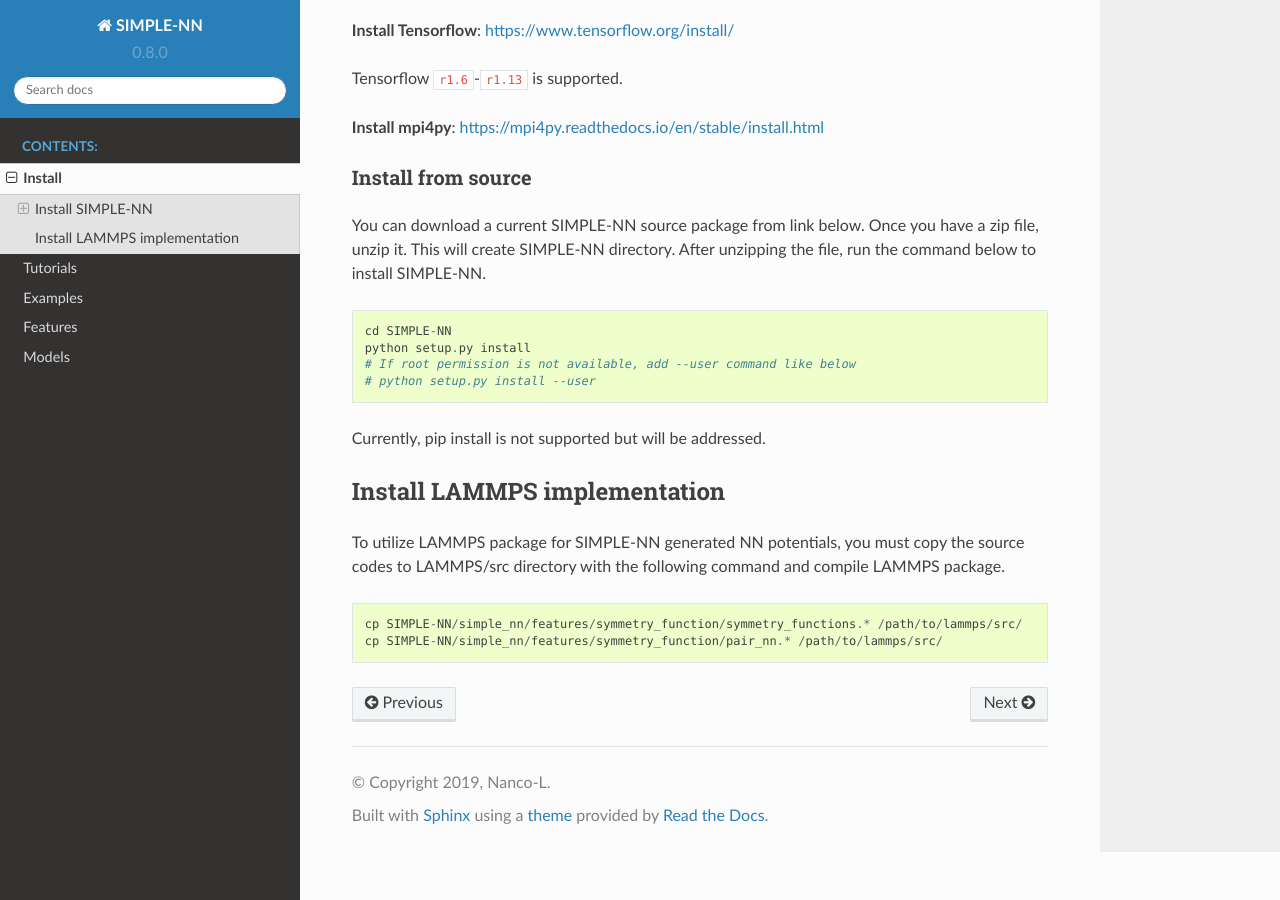
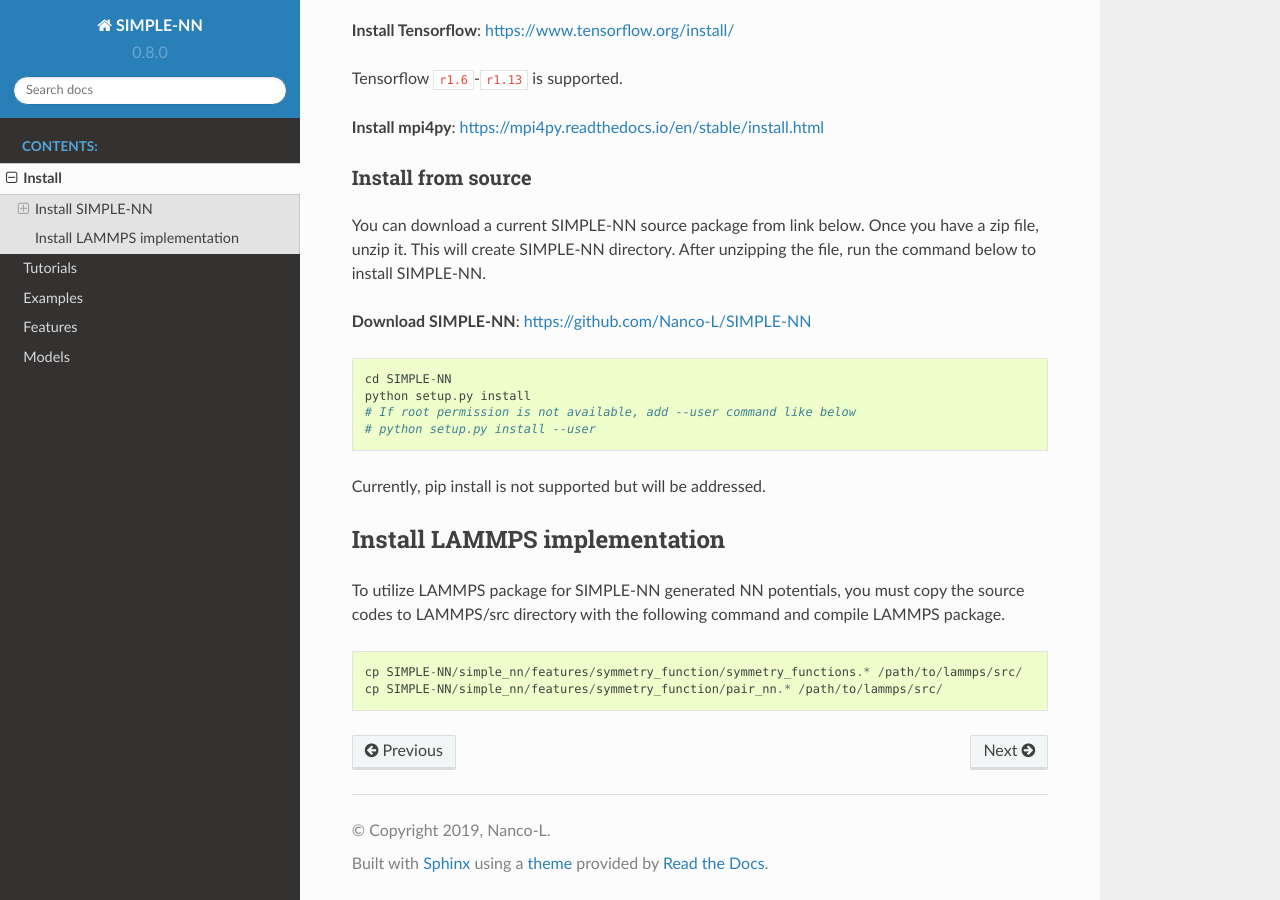
Before and after one commit to MDIL-SNU/SIMPLE-NN, a Sphinx documentation site: the page built from docs/install.rst, in a window 1280 px wide and 900 px high, scrolled down 612 px. Built offline with Sphinx 7.4.7 and the Read the Docs theme 2.0.0, drawn with Linux system fonts in a browser that asks for light colours; formulas are drawn with MathJax 3; pages that are not in the unit, such as notebooks, are missing from menus; cross-references to code outside the pages are shown as plain code.

Commit message:
add link to github

```diff
--- a/docs/install.rst
+++ b/docs/install.rst
@@ -34,6 +34,8 @@ You can download a current SIMPLE-NN source package from link below.
 Once you have a zip file, unzip it. This will create SIMPLE-NN directory.
 After unzipping the file, run the command below to install SIMPLE-NN.
 
+**Download SIMPLE-NN**: https://github.com/Nanco-L/SIMPLE-NN
+
 ::
 
     cd SIMPLE-NN
```
